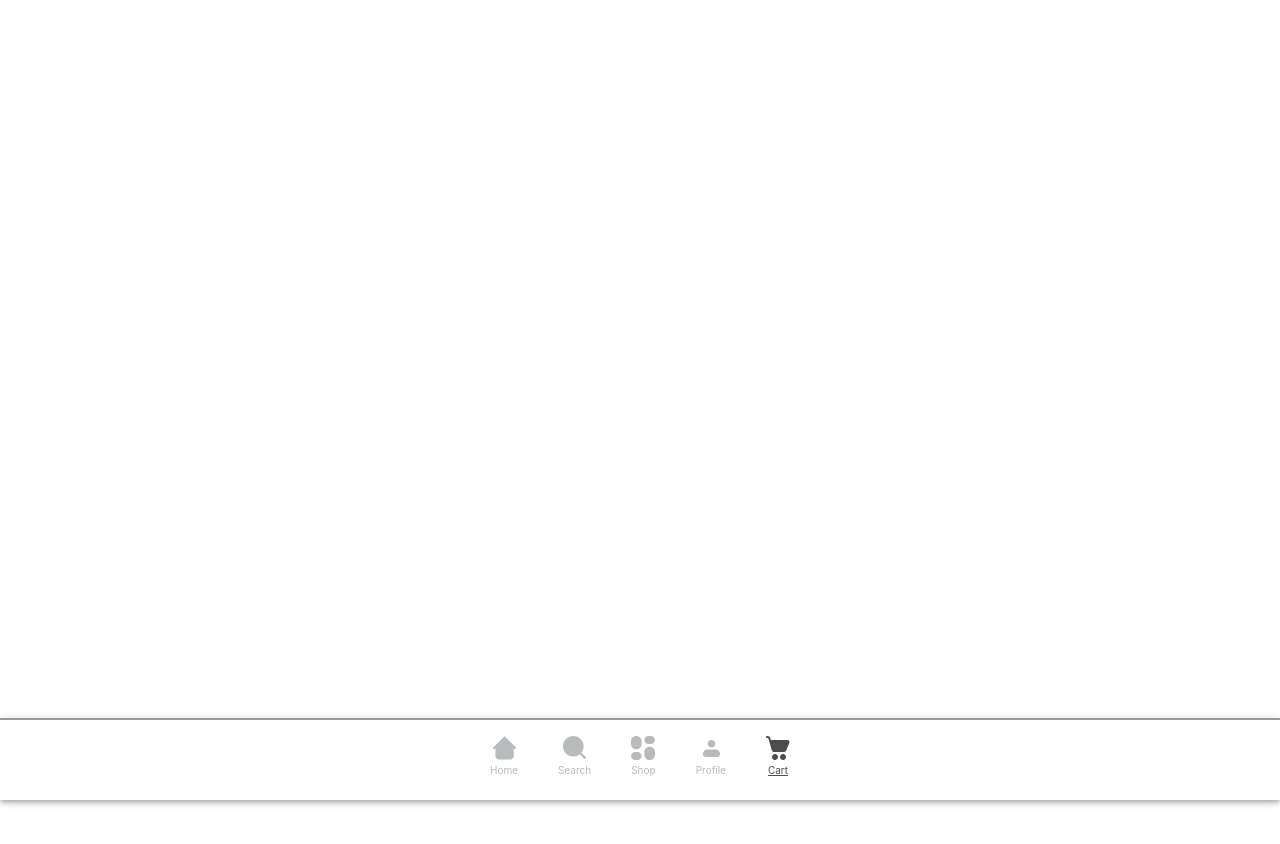
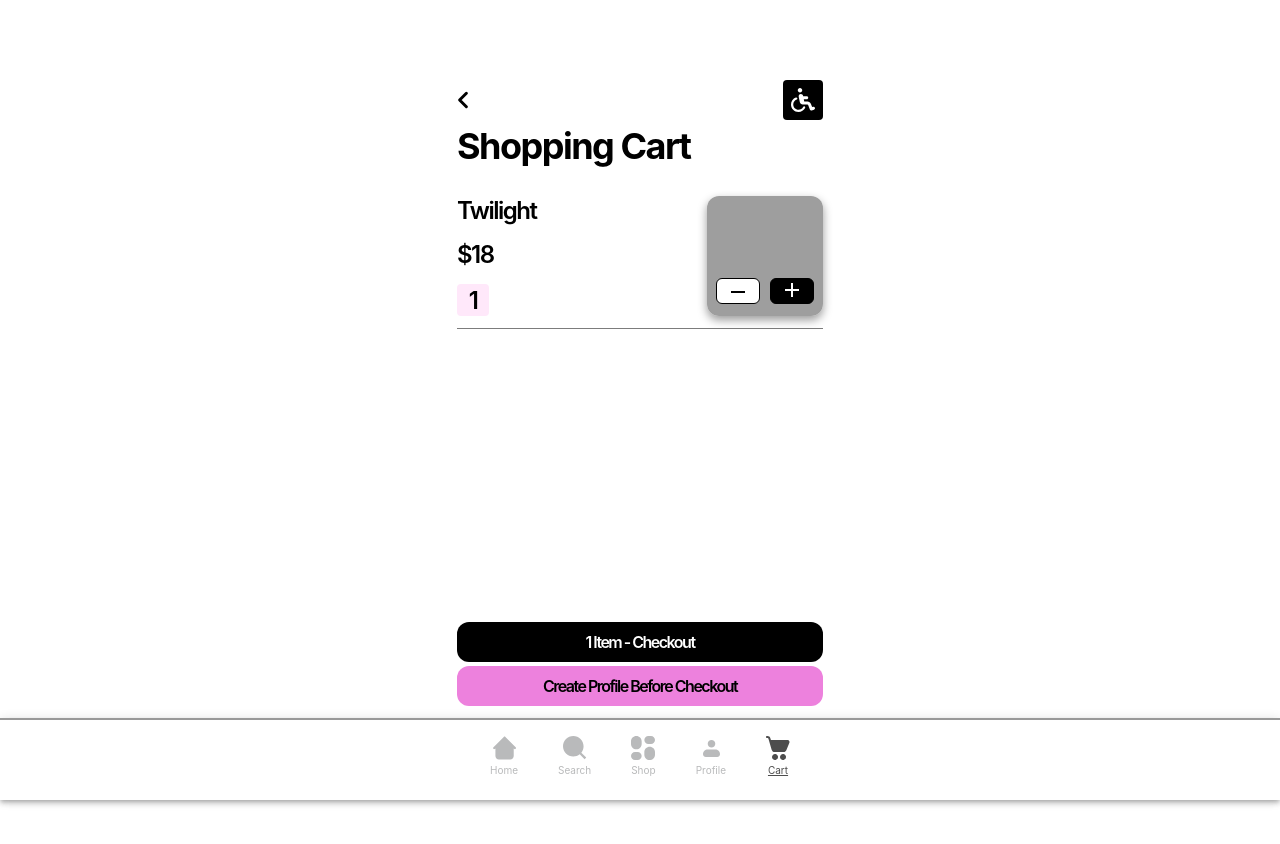
Before and after one commit to christopher-leggatt/lush-industry-project-team-1-client, a React (Create React App) app: page /cart in a window 1280 px wide. Shown: the top 844 px of the page. Before the commit the page ends 800 px from the top, so only its background shows below. Built offline with nearby package versions, Linux system fonts and the light colour scheme; grey boxes are pictures that could not be loaded; a web font is replaced by a local one.

Commit message:
added Cart page, styling, most functionality

```diff
--- a/src/App.js
+++ b/src/App.js
@@ -7,6 +7,7 @@ import Navbar from './components/Navbar/Navbar';
 import { Home } from "./pages/Home/Home";
 import ItemDetailPage from './pages/ItemDetailPage/ItemDetailPage';
 import Test from './pages/Test/Test';
+import Cart from './pages/Cart/Cart';
 
 function App() {
 
@@ -31,6 +32,8 @@ function App() {
             <Route path="/" element={<Home />} />
             <Route path='/item/id' element={<ItemDetailPage />} />
             <Route path="/test" element={<Test />} />
+            <Route path="/cart" element={<Cart />} />
+
           </Routes>
         </main>
         <Navbar />
--- a/src/App.scss
+++ b/src/App.scss
@@ -5,4 +5,7 @@
 
 .App {
   text-align: center;
+  width: 390px;
+  margin-left: auto;
+  margin-right: auto;
 }
--- /dev/null
+++ b/src/pages/Cart/Cart.jsx
@@ -0,0 +1,83 @@
+import "./_Cart.scss";
+import React from "react";
+import { ReactComponent as Back } from "../../assets/icons/back.svg";
+import { ReactComponent as Wheelchair } from "../../assets/icons/wheelchair.svg";
+import { ReactComponent as Add } from "../../assets/icons/increase_qty.svg";
+import { ReactComponent as Remove } from "../../assets/icons/decrease_qty.svg";
+import { useState } from "react";
+import { useNavigate } from "react-router-dom";
+
+const Cart = () => {
+  const [count, setCount] = useState(1);
+  const [maxCount, setMaxCount] = useState(11);
+  const navigate = useNavigate();
+
+  function goBack() {
+    navigate(-1);
+  }
+
+  return (
+    <section className="cart">
+      <div className="cart__back-accessibility-wrapper">
+        <button className="cart__back-btn" onClick={goBack}>
+          <Back className="cart__back-icon" />
+        </button>
+        <button className="cart__accessibility-btn">
+          <Wheelchair className="cart__accessibility-icon" />
+        </button>
+      </div>
+
+      <h1 className="cart__heading">Shopping Cart</h1>
+
+      <article className="cart__cart-item cart-item">
+        <div className="cart-item__name-price-wrapper">
+          <h2 className="cart-item__item-name">Twilight</h2>
+          <h2 className="cart-item__item-price">$18</h2>
+          <aside className="cart-item__item-counter-wrapper">
+            <h3 className="cart-item__item-counter">{count}</h3>
+          </aside>
+        </div>
+        <div className="cart-item__cart-item-card">
+          <div className={`cart-item__btns-wrapper`}>
+            <button
+              className={`cart-item__decrease-btn decrease-btn`}
+              aria-label="Decrease count"
+              onClick={() => setCount(Math.max(count - 1, 1))}
+            >
+              <Remove className={`decrease-btn__decrease-icon`} />
+            </button>
+
+            <button
+              className={`cart-item__increase-btn increase-btn ${
+                count >= maxCount ? "cart-item__increase-btn--disabled" : ""
+              }`}
+              aria-label="Increase count"
+              onClick={() => {
+                if (count < maxCount) {
+                  setCount(count + 1);
+                }
+              }}
+              disabled={count >= maxCount}
+            >
+              <Add className={`increase-btn__increase-icon`} />
+            </button>
+          </div>
+        </div>
+      </article>
+      <article className="cart__checkout-profile-btns-wrapper">
+        <button
+          className="cart__checkout-btn"
+          onClick={() => navigate("/checkout")}
+        >{`${count} Item${count > 1 ? "s" : ""} - Checkout`}</button>
+        <button
+          className="cart__profile-btn"
+          onClick={() => navigate("/profile")}
+        >
+          Create Profile Before Checkout
+        </button>
+      </article>
+    </section>
+  );
+};
+
+export default Cart;
--- /dev/null
+++ b/src/pages/Cart/_Cart.scss
@@ -0,0 +1,153 @@
+@use "../../styles/partials/mixins" as *;
+@use "../../styles/partials/variables" as *;
+
+.cart {
+  @include axial-padding(x, 12px, 12px);
+  width: 390px;
+  margin-bottom: $navbar-offset;
+  height: 100vh;
+  display: flex;
+  flex-direction: column;
+  margin-top: 80px;
+
+  &__back-accessibility-wrapper {
+    width: 100%;
+    display: flex;
+    justify-content: space-between;
+    align-items: center;
+  }
+
+  &__back-btn,
+  &__accessibility-btn {
+    all: unset;
+  }
+
+  &__back-btn {
+    position: relative;
+    left: -6px;
+  }
+
+  // &__accessibility-btn {
+  // }
+
+  &__heading {
+    text-align: left;
+    margin-bottom: 16px;
+  }
+
+  .cart-item {
+    width: 100%;
+    display: flex;
+    justify-content: space-between;
+    border-bottom: 1px solid #7c7c7c;
+    @include axial-padding(y, 12px, 12px);
+    overflow: visible;
+
+    &__name-price-wrapper {
+        display: flex;
+        flex-direction: column;
+        justify-content: space-between;
+        align-items: flex-start;
+    }
+
+    &__item-name, &__item-price, &__item-counter {
+        font-size: 24px;
+        font-weight: 600;
+        color: black;
+        margin: 0;
+    }
+
+    &__item-counter-wrapper {
+        display: flex;
+        justify-content: center;
+        align-items: center;
+        background-color: $lush-secondary;
+        width: 32px;
+        height: 32px;
+        border-radius: 4px;
+    }
+
+    &__cart-item-card {
+      width: 120px;
+      height: 120px;
+      border-radius: 12px;
+      box-shadow: 0px 4px 10px 0px rgba(0, 0, 0, 0.4);
+      background-image: url("https://cdn.pixabay.com/photo/2016/08/08/09/17/avatar-1577909_1280.png");
+      background-position: center;
+      background-size: cover;
+      background-repeat: no-repeat;
+      overflow: visible;
+      display: flex;
+      flex-direction: column;
+      justify-content: flex-end;
+    }
+
+    &__btns-wrapper {
+      display: flex;
+      justify-content: space-evenly;
+      align-items: center;
+      padding-bottom: 12px;
+    }
+
+    &__decrease-btn,
+    &__increase-btn {
+      all: unset;
+      width: 42px;
+      height: 24px;
+      border-radius: 6px;
+      border: 1px solid black;
+    }
+
+    &__decrease-btn {
+      background-color: white;
+      display: flex;
+      justify-content: center;
+      align-items: center;
+    }
+
+    &__increase-btn {
+      background-color: black;
+
+      &--disabled {
+        background-color: rgba(0, 0, 0, 0.5);
+        border-color: rgba(0, 0, 0, 0.5);
+        cursor: not-allowed;
+
+        .increase-btn__increase-icon {
+          opacity: 0.5;
+        }
+      }
+    }
+  }
+
+  &__checkout-profile-btns-wrapper {
+    display: flex;
+    flex-direction: column;
+    row-gap: 4px;
+    width: 366px;
+    position: fixed;
+    bottom: 94px;
+
+  }
+
+  &__checkout-btn, &__profile-btn {
+    all: unset;
+    width: 100%;
+    @include typekit(h3);
+    font-weight: 600;
+    letter-spacing: -3;
+    text-align: center;
+    padding: 10px 0;
+    border-radius: 12px;
+  }
+
+  &__checkout-btn {
+    color: white;
+    background-color: black;
+  }
+
+  &__profile-btn {
+    color: black;
+    background-color: $lush-misc-dark;
+  }
+}
--- a/src/styles/partials/_general.scss
+++ b/src/styles/partials/_general.scss
@@ -1,16 +1,18 @@
 @use "./mixins" as *;
 @use "./variables" as *;
 @use "./font-face" as *;
+
+a,
+button {
+  all: unset;
+  cursor: pointer;
+}
 
 a {
   text-decoration: none;
   color: inherit;
 }
 
-a,
-button {
-  cursor: pointer;
-}
 
 html {
   box-sizing: border-box;
--- a/src/styles/partials/_mixins.scss
+++ b/src/styles/partials/_mixins.scss
@@ -16,17 +16,17 @@
     font-weight: 700;
     letter-spacing: -3;
   } @else if type == h2 {
-    font-size: 24px !important;
-    font-weight: 700 !important;
-    letter-spacing: -3 !important;
+    font-size: 24px;
+    font-weight: 700;
+    letter-spacing: -3;
   } @else if type == h3 {
-    font-size: 18px !important;
-    font-weight: 700 !important;
-    letter-spacing: -3 !important;
+    font-size: 18px;
+    font-weight: 700;
+    letter-spacing: -3;
   } @else if type == h4 {
-    font-size: 14px !important;
-    font-weight: 700 !important;
-    letter-spacing: -3 !important;
+    font-size: 14px;
+    font-weight: 700;
+    letter-spacing: -3;
   } @else if type == p {
     font-size: 18px;
     font-weight: 500;
--- a/src/styles/partials/_variables.scss
+++ b/src/styles/partials/_variables.scss
@@ -1,3 +1,5 @@
+// App colors
+
 $lush-primary: #FFC4F3;
 
 $lush-secondary: #FFE8FA;
@@ -13,3 +15,7 @@ $lush-misc-dark: #ED81DD;
 $lush-misc-light: #FFF3FD;
 
 $lush-gradient: linear-gradient(to bottom right, #FFF4FD, #FFB6EF);
+
+// Misc
+
+$navbar-offset: 82px;
```
